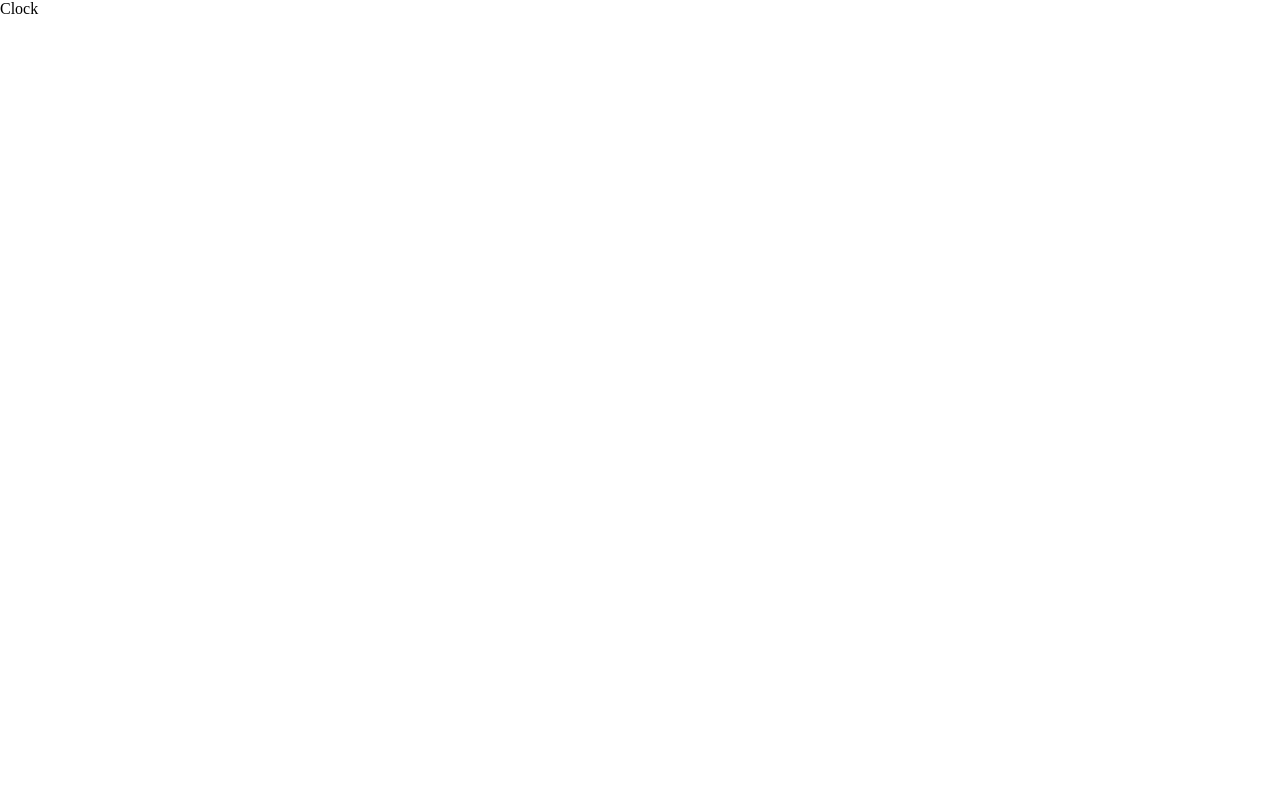
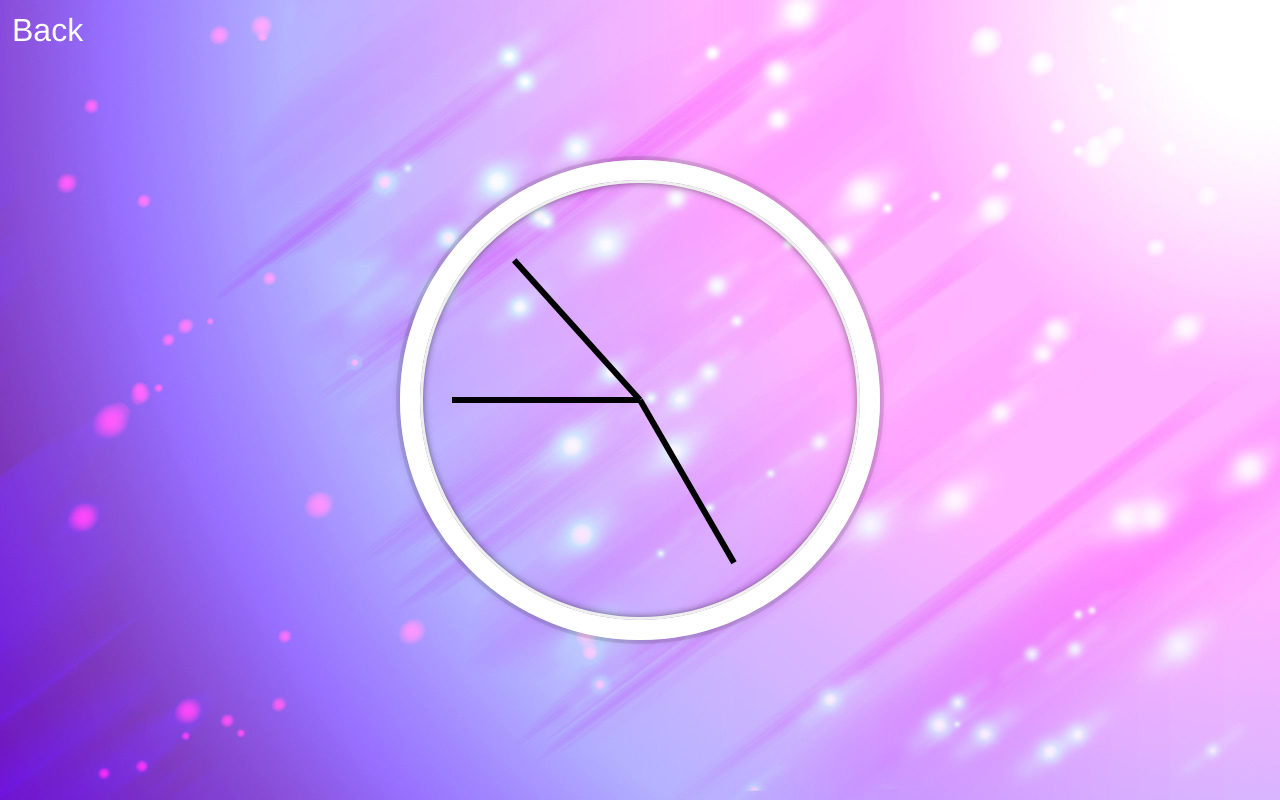
Before and after one commit to vatsalbudhbhatti/next-practice, a Next.js app: page /clock in a window 1280 px wide. Built offline with nearby package versions, Linux system fonts and the light colour scheme.

Commit message:
Create clock with javascript and css

```diff
--- a/src/pages/clock/index.tsx
+++ b/src/pages/clock/index.tsx
@@ -1,9 +1,52 @@
-import React from 'react';
+import React, { useEffect } from 'react';
 import styles from './styles.module.css';
+import cn from 'classnames';
+import { useRouter } from 'next/router';
 
 const Clock = () => {
+  const router = useRouter();
+
+  useEffect(
+    () => {
+      const secondHand: any = document.querySelector('.secondHand');
+      const minHand: any = document.querySelector('.minHand');
+      const hourHand: any = document.querySelector('.hourHand');
+
+      const setDate = () => {
+        const now = new Date();
+        const seconds = now.getSeconds();
+        const minutes = now.getMinutes();
+        const hours = now.getHours();
+        const secDeg = ((seconds / 60) * 360) + 90;
+        const minDeg = ((minutes / 60) * 360) + 90;
+        const hourDeg = ((hours / 12) * 360) + 90;
+        secondHand.style.transform = `rotate(${secDeg}deg)`;
+        minHand.style.transform = `rotate(${minDeg}deg)`;
+        hourHand.style.transform = `rotate(${hourDeg}deg)`;
+      };
+      const timer = setInterval(setDate, 1000);
+      return () => {
+        if (timer) {
+          clearInterval(timer);
+        }
+      };
+    },
+    [],
+  );
+
   return (
-    <div>Clock</div>
+    <div className={styles.html}>
+      <div className={styles.body}>
+        <span className={styles.back} onClick={() => router.back()}>Back</span>
+        <div className={styles.clock}>
+          <div className={styles.clockFace}>
+            <div className={cn(styles.hand, 'hourHand')} />
+            <div className={cn(styles.hand, 'minHand')} />
+            <div className={cn(styles.hand, 'secondHand')} />
+          </div>
+        </div>
+      </div>
+    </div>
   );
 };
 
--- a/src/pages/clock/styles.module.css
+++ b/src/pages/clock/styles.module.css
@@ -0,0 +1,60 @@
+.html {
+  background: url(./images/light-wallpaper.jpg);
+  background-size: cover;
+  font-family: 'helvetica neue';
+  text-align: center;
+  font-size: 10px;
+}
+
+.body {
+  font-size: 2rem;
+  display: flex;
+  flex: 1;
+  min-height: 100vh;
+  align-items: center;
+}
+
+.clock {
+  width: 30rem;
+  height: 30rem;
+  border: 20px solid white;
+  border-radius: 50%;
+  margin: 50px auto;
+  position: relative;
+  padding: 2rem;
+  box-shadow:
+    0 0 0px 4px rgba(0, 0, 0, 0.1),
+    inset 0 0 0 3px #EFEFEF,
+    inset 0 0 10px black,
+    0 0 10px rgba(0, 0, 0, 0.2);
+}
+
+.clockFace {
+  position: relative;
+  width: 100%;
+  height: 100%;
+  transform: translateY(-3px);
+}
+
+.hand {
+  width: 50%;
+  height: 6px;
+  background: black;
+  position: absolute;
+  top: 50%;
+  transform-origin: 100%;
+  transform: rotate(90deg);
+  /* transition: all 0.05s; */
+  transition-timing-function: cubic-bezier(0.19, 2.8, 0.58, 1)
+}
+
+
+.back {
+  position: fixed;
+  top: 0;
+  left: 0;
+  margin: 10px;
+  cursor: pointer;
+  padding: 2px;
+  color: #fff
+}
--- a/src/pages/video-background/index.tsx
+++ b/src/pages/video-background/index.tsx
@@ -37,6 +37,7 @@ const VideoBackground = () => {
             <Link href="/">Home</Link>
             <Link href="/about">About</Link>
             <Link href="/drums">Drums</Link>
+            <Link href="/clock">Clock</Link>
           </div>
         </div>
       </header>
```
Also changed, not shown: src/pages/clock/images/light-wallpaper.jpg (added).
